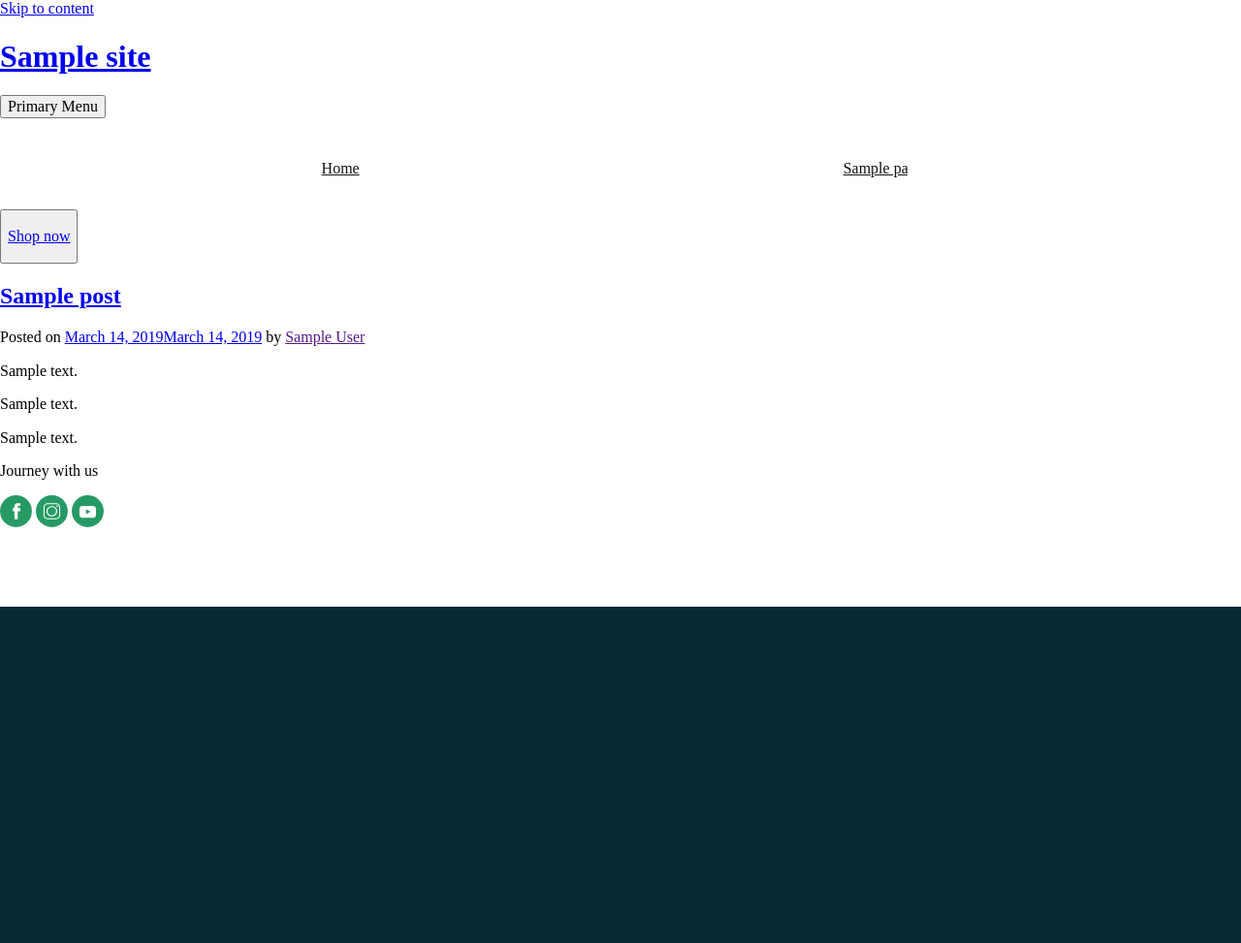
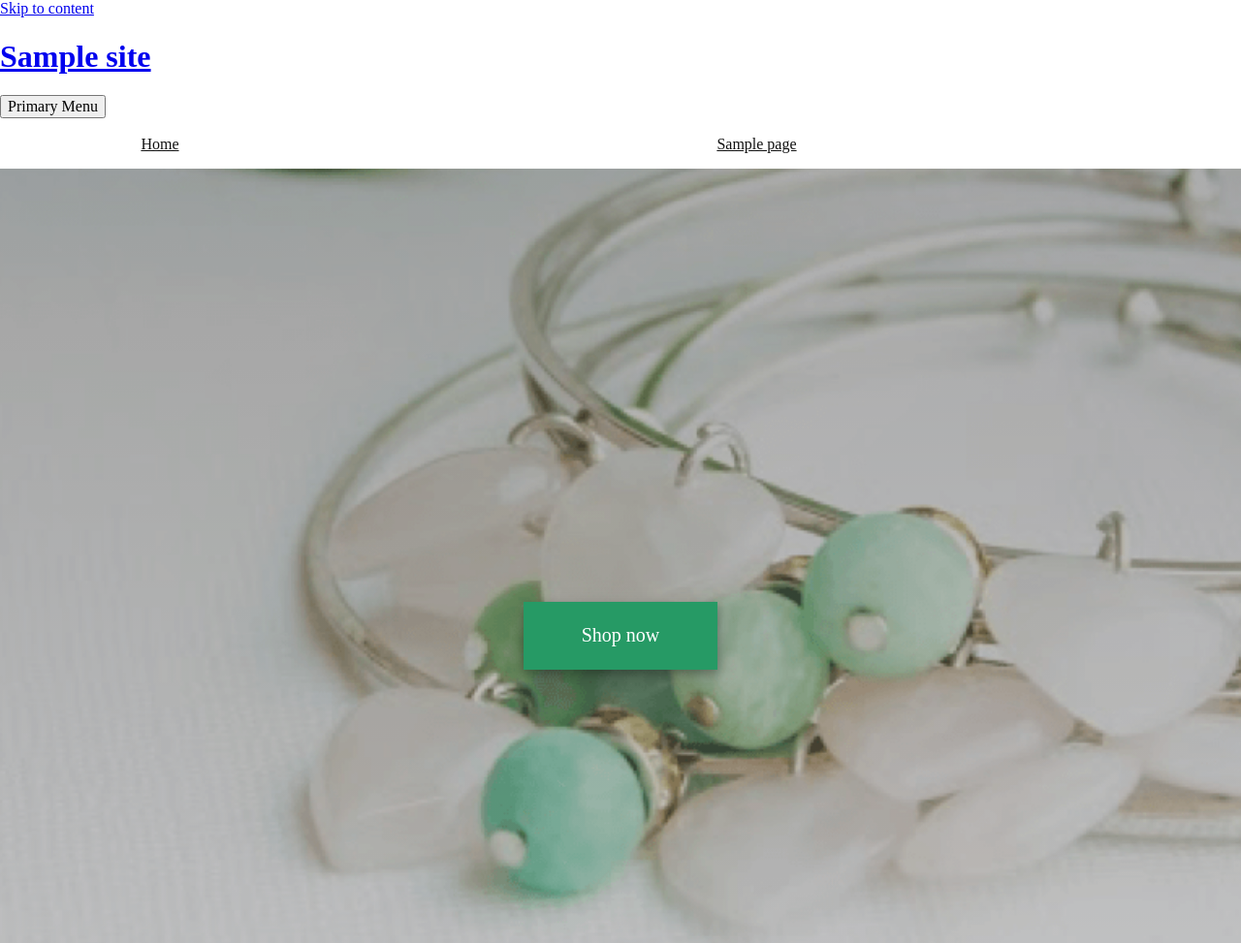
Before and after one commit to redacademy/daria-winter-2019, a WordPress theme: template themes/daria-day/front-page.php in a window 1280 px wide. Shown: the top 973 px of the page at 97% size. Run offline with PHP 8.4 and a stand-in for WordPress, Linux system fonts and the light colour scheme; the site name, menu and one post (Sample post) are stand-ins, and other content is empty; some libraries are stand-ins or nearby versions.

Commit message:
slider-class updates

```diff
--- a/themes/daria-day/footer.php
+++ b/themes/daria-day/footer.php
@@ -42,6 +42,22 @@
 					}?>
 				</div>
 
+
+
+				<div id="socialmedia">
+				<?php
+				// if ( is_front_page() ) :
+				// 	footer( 'footer' );
+				// 	else :
+				// 	get_footer('front');
+				// 	endif;
+
+			get_template_part('template-parts/content', 'socialmedia');
+
+				?>
+				</div>
+
+
 				<div id="darialogo">
 
 					<?php
--- a/themes/daria-day/front-page.php
+++ b/themes/daria-day/front-page.php
@@ -22,9 +22,13 @@
 		if ( have_posts() ) :
 			while ( have_posts() ) :
                 the_post();
-                get_template_part('template-parts/content','hero');
-				get_template_part( 'template-parts/content', get_post_type() );
+				get_template_part('template-parts/content','hero');
+				get_template_part('template-parts/content', 'video');
+				get_template_part( 'template-parts/content',
+				get_post_type() );
 				get_template_part('template-parts/content', 'instagram');
+				get_template_part('template-parts/content', 'slider');
+				get_template_part('template-parts/content', 'about');
 				get_template_part('template-parts/content', 'mailchimp');
 				get_template_part('template-parts/content', 'socialmedia');
 
@@ -39,6 +43,7 @@
 		endif;
 		?>
 
+
 		</main><!-- #main -->
 	</div><!-- #primary -->
 
--- a/themes/daria-day/sass/components/_slider.scss
+++ b/themes/daria-day/sass/components/_slider.scss
@@ -5,7 +5,7 @@
 
   }
 
-    ul {
+  .imgList {
       width: 70%;
       scroll-behavior: smooth;
       display: inline-block;
--- a/themes/daria-day/sass/style.scss
+++ b/themes/daria-day/sass/style.scss
@@ -66,3 +66,6 @@
 
 // Layout
 @import 'layout/footer';
+
+//Pages
+@import 'pages/about';
--- a/themes/daria-day/style.css
+++ b/themes/daria-day/style.css
@@ -360,11 +360,153 @@
 [hidden] {
   display: none; }
 
+/* =========================
+   Hero Banner Section
+   =========================
+*/
+.home-hero {
+  -webkit-box-align: center;
+      -ms-flex-align: center;
+          align-items: center;
+  background: -webkit-gradient(linear, left top, left bottom, color-stop(0, rgba(0, 0, 0, 0.3)), to(rgba(0, 0, 0, 0.2))), #969696 url("/wp-content/themes/daria-day/images/mobile-hero.png") no-repeat;
+  background: linear-gradient(180deg, rgba(0, 0, 0, 0.3) 0, rgba(0, 0, 0, 0.2)), #969696 url("/wp-content/themes/daria-day/images/mobile-hero.png") no-repeat;
+  background-size: cover;
+  background-position: 50% 30%;
+  display: -ms-flexbox;
+  display: -webkit-box;
+  display: flex;
+  -ms-flex-direction: column;
+  -webkit-box-orient: vertical;
+  -webkit-box-direction: normal;
+          flex-direction: column;
+  -ms-flex-pack: center;
+  -webkit-box-pack: center;
+          justify-content: center;
+  height: 100vh;
+  width: 100%; }
+  .home-hero .hero-title {
+    font-family: 'PlayfairDisplay';
+    font-size: 32px;
+    font-weight: bold;
+    padding: 0px 50px 10px 50px;
+    text-align: center;
+    line-height: 50px;
+    color: #062b35; }
+  .home-hero .hero-sub-title {
+    font-family: 'AvenirNext';
+    font-size: 21px;
+    text-align: center;
+    color: #062b35;
+    line-height: 30px;
+    padding: 0px 50px 10px 80px; }
+  .home-hero .hero-btn {
+    width: 200px;
+    height: 70px;
+    background-color: #269a65;
+    border: none;
+    -webkit-box-shadow: 0 4px 8px 0 rgba(0, 0, 0, 0.2), 0 6px 20px 0 rgba(0, 0, 0, 0.19);
+            box-shadow: 0 4px 8px 0 rgba(0, 0, 0, 0.2), 0 6px 20px 0 rgba(0, 0, 0, 0.19); }
+  .home-hero .hero-btn:hover {
+    -webkit-box-shadow: 0 4px 10px 0 rgba(255, 255, 255, 0.5), 0 6px 20px 0 rgba(255, 255, 255, 0.25);
+            box-shadow: 0 4px 10px 0 rgba(255, 255, 255, 0.5), 0 6px 20px 0 rgba(255, 255, 255, 0.25);
+    cursor: pointer;
+    border-radius: 10px; }
+  .home-hero .hero-btn p {
+    color: #fff;
+    font-size: 20px; }
+  .home-hero .hero-btn a {
+    text-decoration: none; }
+
+@media only screen and (min-width: 600px) {
+  .home-hero {
+    display: -webkit-box;
+    display: -ms-flexbox;
+    display: flex;
+    justify-items: left; }
+    .home-hero .hero-title {
+      font-size: 42px;
+      text-align: left; }
+    .home-hero .hero-sub-title {
+      font-size: 30px;
+      text-align: left;
+      line-height: 30px;
+      padding: 0px 50px 10px 80px; }
+    .home-hero .home-hero button {
+      display: -webkit-box;
+      display: -ms-flexbox;
+      display: flex;
+      width: 350px;
+      height: 70px;
+      -webkit-box-align: left;
+          -ms-flex-align: left;
+              align-items: left; }
+    .home-hero .hero-btn:hover {
+      -webkit-box-shadow: 0 4px 10px 0 rgba(255, 255, 255, 0.5), 0 6px 20px 0 rgba(255, 255, 255, 0.25);
+              box-shadow: 0 4px 10px 0 rgba(255, 255, 255, 0.5), 0 6px 20px 0 rgba(255, 255, 255, 0.25);
+      cursor: pointer;
+      border-radius: 10px; }
+    .home-hero .hero-btn p {
+      color: #fff;
+      font-size: 20px; }
+    .home-hero .hero-btn a {
+      text-decoration: none; } }
+
+/* =========================
+      Subscription Section
+    ========================= */
+.subscription {
+  text-align: center; }
+  .subscription .subscription-title {
+    font-family: 'PlayfairDisplay';
+    font-size: 32px;
+    color: #062b35; }
+  .subscription .subscription-sub-title {
+    font-family: 'AvenirNext';
+    font-size: 21px;
+    color: #062b35;
+    line-height: 30px; }
+  .subscription .text-input {
+    width: 200px;
+    height: 36px;
+    padding: 1px 10px;
+    border: solid 1px #269a65;
+    background-color: #ffffff;
+    cursor: pointer;
+    padding-left: -2px; }
+  .subscription .signupbtn {
+    width: 112px;
+    height: 40px;
+    color: #fff;
+    margin-left: -10px;
+    cursor: pointer;
+    border: solid 1px #269a65;
+    background-color: #269a65; }
+  .subscription .signupbtn:hover {
+    width: 113px;
+    height: 40px; }
+
+/* =========================
+      Social Media Section
+   ========================= */
+.social-media {
+  text-align: center; }
+  .social-media .social-media-title {
+    font-family: 'PlayfairDisplay';
+    font-size: 32px;
+    color: #062b35; }
+  .social-media .social-media-icons img {
+    width: 50px;
+    height: 50px;
+    padding: 1px 10px; }
+  .social-media .social-media-icons img:hover {
+    width: 51px;
+    height: 51px; }
+
 .slider {
   text-align: center;
   margin-top: 2.5%; }
 
-ul {
+.imgList {
   width: 70%;
   scroll-behavior: smooth;
   display: inline-block;
--- a/themes/daria-day/template-parts/content-slider.php
+++ b/themes/daria-day/template-parts/content-slider.php
@@ -14,7 +14,7 @@
 <h2 class= 'title'>There are many paths, we have different options. </h2>
     <section class='slider'>
 
-  <ul id="imgList">
+  <ul class="imgList">
 
 
     <li class= 'bracelets'><a href='#'><img src="https://images.pexels.com/photos/34950/pexels-photo.jpg?auto=compress&cs=tinysrgb&dpr=2&h=750&w=1260"/></a><p>Bold Bracelets</p><a class='link' href = '#'><p>See more</p></a></li>
```
Also changed, not shown: themes/daria-day/page-about-us.php (added, +40 -0 lines), themes/daria-day/page-find-your-gemstone.php (added, +40 -0 lines), themes/daria-day/page-shop.php (added, +40 -0 lines), themes/daria-day/build/css/style.min.css, themes/daria-day/template-parts/content-video.php (added), 1 other file.
